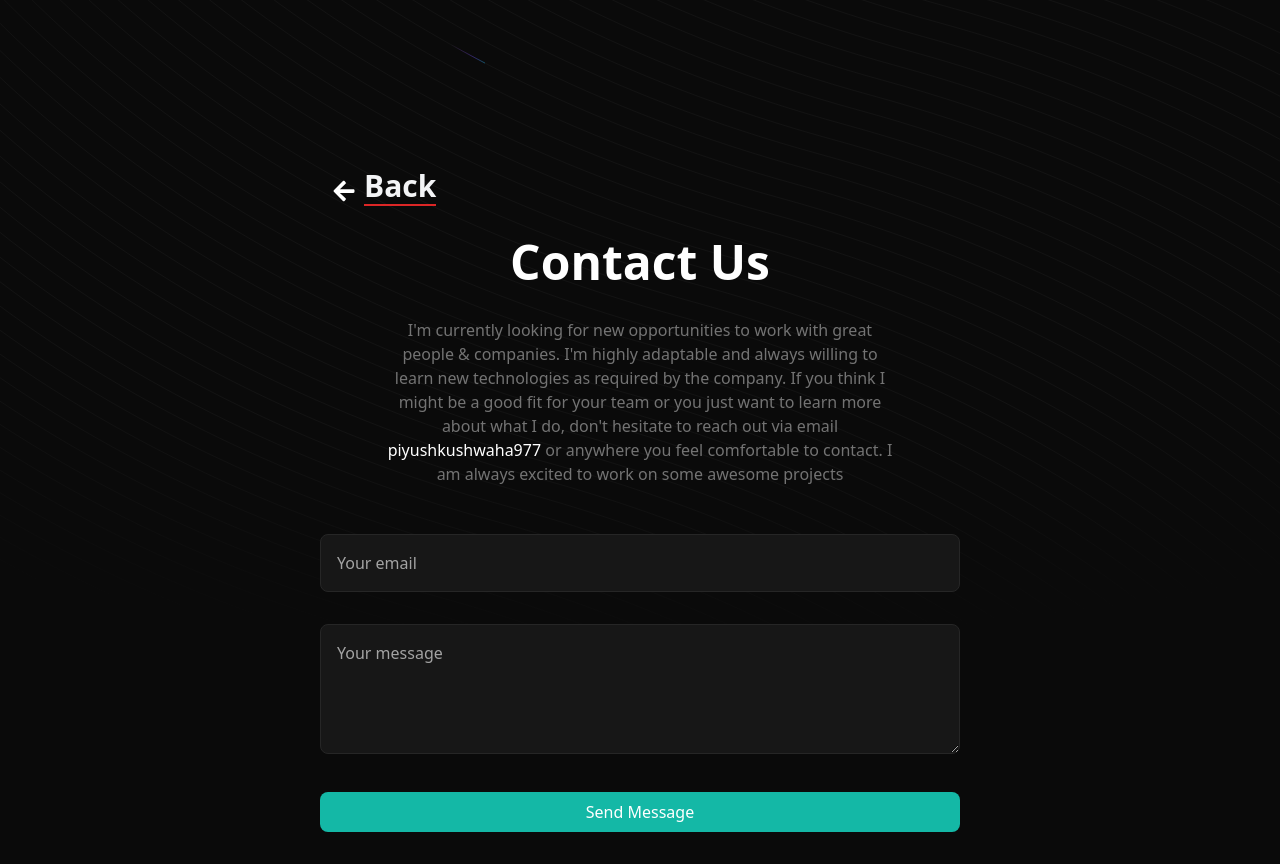
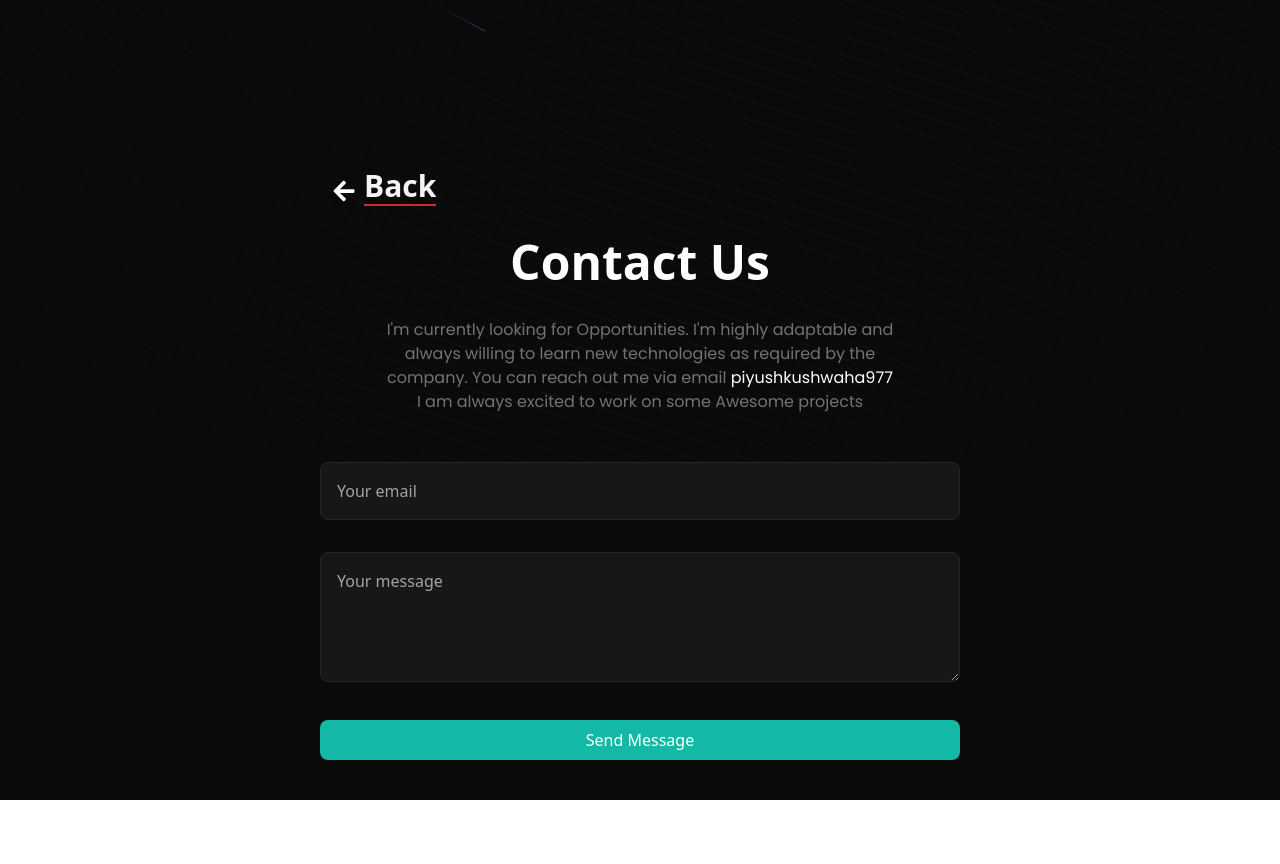
Before and after one commit to piyushkushwaha977/Portfolio, a React (Create React App) app: page /contact in a window 1280 px wide. After the commit the page ends 800 px from the top, so only its background shows below. Built offline with nearby package versions, Linux system fonts and the light colour scheme.

Commit message:
css animaitons fixes

```diff
--- a/src/components/custom/ProjectHero.jsx
+++ b/src/components/custom/ProjectHero.jsx
@@ -31,20 +31,6 @@ const ProjectHero = () => {
         <Navbar/>
 
         <div className=" relative max-w-full md:max-w-7xl md:mx-auto  ">
-
-             {/* <div className=" absolute  flex  rounded-sm mt-28   ">
-               <Link to="/"  className=" text-xl font-bold md:text-3xl flex items-center justify-center ml-3 md:ml-12   gap-2  ">
-                  <FaArrowLeft className=" inline md:text-2xl text-white md:mt-2"/>
-                  <div className="  text-gray-400 border-b-2 border-orange-600">
-                    Back</div>
-               </Link>
-              </div>  */}
-
-             {/* <Link to="/"  className=" absolute top-28 pl-6 right-0 text-xl font-bold md:text-3xl flex items-center justify-center md:ml-12   gap-2  ">
-                  <FaArrowLeft className=" inline md:text-2xl text-white md:mt-2"/>
-                  <div className="  text-gray-400 border-b-2 border-orange-600">
-                    Projects</div>
-               </Link>    */}
 
           <div className=" max-w-full mx-1 mt-20 md:max-w-6xl lg:max-w-6xl md:mx-auto ">
             <div className="max-w-[23rem] md:max-w-[50rem] lg:max-w-6xl mx-auto h-[16rem]  md:h-[42rem] w-full aspect-square">
@@ -87,16 +73,13 @@ const ProjectHero = () => {
 
                       {TechList.map( (name,index) => (
                         <div key={index}
-                        className=" w-fit  cursor-pointer text-gray-400 font-semibold bg-black px-2 md:px-4 py-0.5 md:py-1 rounded-lg
+                        className=" w-fit  cursor-pointer text-gray-400 font-semibold px-2 md:px-4 py-0.5 md:py-1 rounded-lg
                          border border-gray-600 transition-all duration-200 hover:text-white "
                         >{name}</div>
                       ))}
 
                   </div>
                 </div>
-
-
-
 
               </div>
 
@@ -111,6 +94,7 @@ const ProjectHero = () => {
             </div>
           </div>
         </div>
+
     </div>
   );
 };
--- a/src/components/custom/ProjectSection.jsx
+++ b/src/components/custom/ProjectSection.jsx
@@ -7,7 +7,7 @@ const ProjectSection = ({name, description, image}) => {
   <motion.div
     initial={{opacity: 0 , x: 100}}
     whileInView={{opacity:1 , x: 0}}
-    transition={{duration: 1.8}} >
+    transition={{duration: 1.2}} >
     <h2 className='p-2 lg:p-0 text-center text-2xl text-gray-100 md:text-3xl lg:text-5xl  border-b-orange-600 border-b-[4px] rounded-md w-fit mx-auto'>{name}</h2>
     <div className='mb-24 mx-2 md:mx-8 bg-black mt-8  md:mt-16 md:max-h-[36rem] md:max-w-[60rem] lg:max-h-[44rem] lg:max-w-[84rem] rounded-lg md:rounded-[25px] flex flex-col-reverse lg:flex-row lg:mx-auto shadow-2xl shadow-gray-900  '>
       <div className='rounded-lg  md:rounded-[20px] flex flex-col gap-2  md:gap-6 p-4 lg:p-0 justify-center bg-[#151514] lg:w-[35%] text-white '>
--- a/src/pages/ContactPage.jsx
+++ b/src/pages/ContactPage.jsx
@@ -98,12 +98,10 @@ function ContactPage() {
         <h1 className="text-4xl md:text-5xl text-center font-sans font-bold mb-8 text-white">
           Contact Us
         </h1>
-        <p className="text-neutral-500 max-w-lg mx-auto my-2  text-center mb-12">
-          I'm currently looking for new opportunities to work with great people & companies.
-          I'm highly adaptable and always willing to learn new technologies as required by the company.
-          If you think I might be a good fit for your team or you just want to learn more about what I do,
-          don't hesitate to reach out via email <span className=" text-white">piyushkushwaha977</span> or anywhere you feel comfortable to contact.
-           I am always excited to work on some awesome projects
+        <p className="text-neutral-500 max-w-lg mx-auto my-2  text-center mb-12 font-poppins">
+          I'm currently looking for Opportunities. I'm highly adaptable and always willing to learn new technologies as required by the company.
+          You can reach out me via email <span className=" text-white">piyushkushwaha977  </span>
+           I am always excited to work on some Awesome projects
         </p>
         <form onSubmit={handleSubmit} className="space-y-8 mt-4 border-gray-700 ">
           <input
--- a/src/pages/HomePage.jsx
+++ b/src/pages/HomePage.jsx
@@ -136,7 +136,7 @@ const HomePage = () => {
 
 
               {/* PROJECT SECTION */}
-            <div  className=' w-full md:mt-[12rem] overflow-x-hidden'>
+            <div  className=' w-full mt-28 md:mt-[12rem] overflow-x-hidden'>
               <h2 className=' mx-2 font-poppins font-bold text-xl md:text-3xl lg:text-6xl  max-w-7xl lg:mx-auto py-4 mb-12
                bg-gradient-to-b from-[#868F96] to-[#596164] text-transparent bg-clip-text border-b border-gray-500'
                 >MY WORK | SOME FEATURED PROJECTS</h2>
--- a/src/pages/projectPages/FoodFusionPage.jsx
+++ b/src/pages/projectPages/FoodFusionPage.jsx
@@ -5,7 +5,9 @@ import { motion } from 'framer-motion'
 const FoodFusionPage = () => {
   return (
 
-   <div className=' w-full max-w-7xl mx-auto h-full -z-10 bg-black '>
+     <div className=' bg-black'>
+
+      <div className=' w-full max-w-7xl mx-auto h-full -z-10 bg-black '>
 
          <motion.div
                 initial={{ opacity: 0 }}
@@ -96,7 +98,8 @@ const FoodFusionPage = () => {
               </motion.div>
 
 
-</div>
+       </div>
+    </div>
   )
 }
 
```
